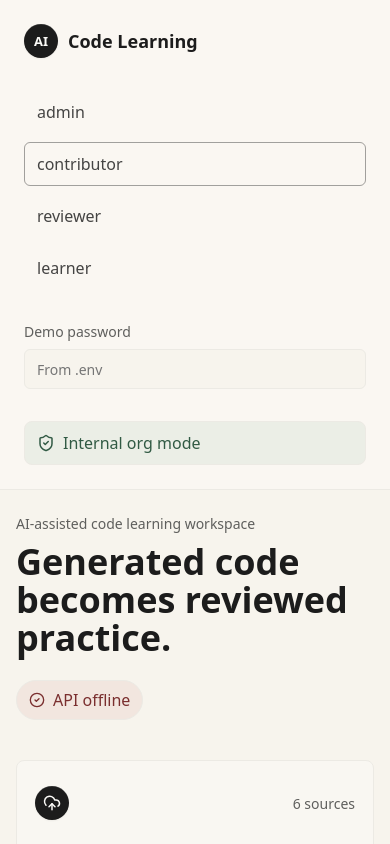
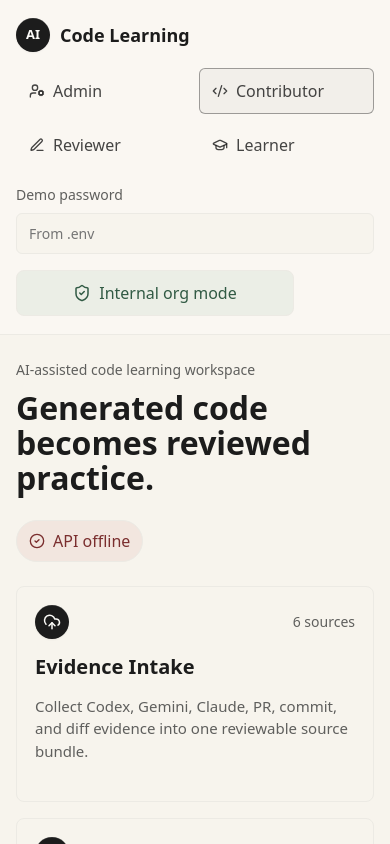
Before and after one commit to HuiungJang/learnloop, a React (Vite) app in the folder frontend/: page / in a window 390 px wide. Shown: the top 844 px of the page. Built offline with nearby package versions, Linux system fonts and the light colour scheme; no server answers.

Commit message:
style: 디자인 시스템 정교화

```diff
--- a/frontend/src/App.tsx
+++ b/frontend/src/App.tsx
@@ -2,19 +2,29 @@ import { useQuery } from "@tanstack/react-query";
 import {
   BookOpen,
   CheckCircle2,
+  Code2,
+  GraduationCap,
   GitPullRequest,
   Library,
   ListChecks,
+  PenLine,
   ShieldCheck,
   Sparkles,
   UploadCloud,
   Play,
-  RefreshCw
+  RefreshCw,
+  UserCog,
+  type LucideIcon
 } from "lucide-react";
 import { createSession, fetchHealth, listProviders, runLearningDemo, type DemoUser, type PatternCardResponse, type ProgressResponse, type ProviderResponse } from "./api/client";
 import { useState } from "react";
 
-const demoUsers: DemoUser[] = ["admin", "contributor", "reviewer", "learner"];
+const demoUsers: Array<{ id: DemoUser; label: string; icon: LucideIcon }> = [
+  { id: "admin", label: "Admin", icon: UserCog },
+  { id: "contributor", label: "Contributor", icon: Code2 },
+  { id: "reviewer", label: "Reviewer", icon: PenLine },
+  { id: "learner", label: "Learner", icon: GraduationCap }
+];
 
 const workflowCards = [
   {
@@ -74,11 +84,22 @@ export function App() {
         </a>
 
         <nav className="nav-list">
-          {demoUsers.map((user) => (
-            <button className={selectedUser === user ? "nav-active" : ""} key={user} onClick={() => setSelectedUser(user)} type="button">
-              {user}
-            </button>
-          ))}
+          {demoUsers.map((user) => {
+            const Icon = user.icon;
+
+            return (
+              <button
+                aria-pressed={selectedUser === user.id}
+                className={selectedUser === user.id ? "nav-active" : ""}
+                key={user.id}
+                onClick={() => setSelectedUser(user.id)}
+                type="button"
+              >
+                <Icon aria-hidden="true" size={16} />
+                <span>{user.label}</span>
+              </button>
+            );
+          })}
         </nav>
 
         <label className="demo-password-field">
--- a/frontend/src/styles.css
+++ b/frontend/src/styles.css
@@ -1,6 +1,28 @@
+@font-face {
+  font-family: "Camera Plain Variable";
+  font-style: normal;
+  font-weight: 400 600;
+  font-display: swap;
+  src: local("Camera Plain Variable"), local("CameraPlainVariable"), local("Camera Plain");
+}
+
 :root {
-  color: #1c1c1c;
-  background: #f7f4ed;
+  --cream: #f7f4ed;
+  --off-white: #fcfbf8;
+  --charcoal: #1c1c1c;
+  --muted: #5f5f5d;
+  --border: #eceae4;
+  --interactive-border: rgba(28, 28, 28, 0.4);
+  --surface-tint: rgba(28, 28, 28, 0.03);
+  --hover-tint: rgba(28, 28, 28, 0.04);
+  --success-text: #315a44;
+  --success-fill: rgba(66, 132, 97, 0.08);
+  --error-text: #7a2e2e;
+  --error-fill: rgba(176, 64, 64, 0.08);
+  --button-inset: rgba(255, 255, 255, 0.2) 0 0.5px 0 0 inset, rgba(0, 0, 0, 0.2) 0 0 0 0.5px inset, rgba(0, 0, 0, 0.05) 0 1px 2px 0;
+  --focus-shadow: rgba(0, 0, 0, 0.1) 0 4px 12px;
+  color: var(--charcoal);
+  background: var(--cream);
   font-family: "Camera Plain Variable", ui-sans-serif, system-ui, -apple-system, BlinkMacSystemFont, "Segoe UI", sans-serif;
   font-synthesis: none;
   text-rendering: optimizeLegibility;
@@ -14,10 +36,12 @@ body {
   min-width: 320px;
   min-height: 100vh;
   margin: 0;
-  background: #f7f4ed;
+  background: var(--cream);
+  line-height: 1.5;
 }
 
 button,
+input,
 a {
   font: inherit;
 }
@@ -29,7 +53,7 @@ a {
 
 .app-shell {
   display: grid;
-  grid-template-columns: 260px minmax(0, 1fr);
+  grid-template-columns: 248px minmax(0, 1fr);
   min-height: 100vh;
 }
 
@@ -41,7 +65,7 @@ a {
   gap: 32px;
   height: 100vh;
   padding: 24px;
-  border-right: 1px solid #eceae4;
+  border-right: 1px solid var(--border);
   background: rgba(252, 251, 248, 0.42);
 }
 
@@ -49,6 +73,7 @@ a {
   display: inline-flex;
   align-items: center;
   gap: 10px;
+  min-width: 0;
   font-size: 18px;
   font-weight: 600;
 }
@@ -57,9 +82,9 @@ a {
 .icon-pill {
   display: inline-grid;
   place-items: center;
-  color: #fcfbf8;
-  background: #1c1c1c;
-  box-shadow: rgba(255, 255, 255, 0.2) 0 0.5px 0 0 inset, rgba(0, 0, 0, 0.2) 0 0 0 0.5px inset, rgba(0, 0, 0, 0.05) 0 1px 2px 0;
+  color: var(--off-white);
+  background: var(--charcoal);
+  box-shadow: var(--button-inset);
 }
 
 .brand-mark {
@@ -75,6 +100,10 @@ a {
 }
 
 .nav-list button {
+  display: inline-flex;
+  align-items: center;
+  gap: 8px;
+  min-width: 0;
   padding: 10px 12px;
   border: 1px solid transparent;
   border-radius: 6px;
@@ -84,17 +113,27 @@ a {
   cursor: pointer;
 }
 
+.nav-list button span {
+  min-width: 0;
+  overflow-wrap: anywhere;
+}
+
+button svg {
+  flex-shrink: 0;
+}
+
 .nav-list button:hover,
 .nav-list button:focus-visible,
 .nav-list .nav-active {
-  border-color: rgba(28, 28, 28, 0.4);
+  border-color: var(--interactive-border);
+  background: var(--surface-tint);
   outline: none;
 }
 
 .demo-password-field {
   display: grid;
   gap: 8px;
-  color: #5f5f5d;
+  color: var(--muted);
   font-size: 14px;
 }
 
@@ -102,16 +141,15 @@ a {
   width: 100%;
   min-height: 40px;
   padding: 9px 12px;
-  border: 1px solid #eceae4;
+  border: 1px solid var(--border);
   border-radius: 6px;
-  color: #1c1c1c;
-  background: #f7f4ed;
-  font: inherit;
+  color: var(--charcoal);
+  background: var(--cream);
 }
 
 .demo-password-field input:focus-visible {
   outline: none;
-  box-shadow: rgba(0, 0, 0, 0.1) 0 4px 12px;
+  box-shadow: var(--focus-shadow);
 }
 
 .sidebar-status {
@@ -120,14 +158,14 @@ a {
   gap: 8px;
   margin-top: auto;
   padding: 10px 12px;
-  border: 1px solid #eceae4;
+  border: 1px solid var(--border);
   border-radius: 8px;
-  color: #315a44;
-  background: rgba(66, 132, 97, 0.08);
+  color: var(--success-text);
+  background: var(--success-fill);
 }
 
 .workspace {
-  width: min(100%, 1240px);
+  width: min(100%, 1200px);
   margin: 0 auto;
   padding: 40px;
 }
@@ -137,13 +175,14 @@ a {
   align-items: flex-start;
   justify-content: space-between;
   gap: 24px;
-  margin-bottom: 40px;
+  margin-bottom: 32px;
 }
 
 .eyebrow {
   margin: 0 0 10px;
-  color: #5f5f5d;
+  color: var(--muted);
   font-size: 14px;
+  font-weight: 480;
 }
 
 h1,
@@ -155,8 +194,8 @@ p {
 h1 {
   max-width: 760px;
   margin-bottom: 0;
-  color: #1c1c1c;
-  font-size: 52px;
+  color: var(--charcoal);
+  font-size: 48px;
   font-weight: 600;
   line-height: 1.05;
   letter-spacing: 0;
@@ -168,20 +207,20 @@ h1 {
   flex-shrink: 0;
   gap: 8px;
   padding: 8px 12px;
-  border: 1px solid #eceae4;
+  border: 1px solid var(--border);
   border-radius: 9999px;
-  color: #5f5f5d;
-  background: rgba(28, 28, 28, 0.03);
+  color: var(--muted);
+  background: var(--surface-tint);
 }
 
 .health-pill.success {
-  color: #315a44;
-  background: rgba(66, 132, 97, 0.08);
+  color: var(--success-text);
+  background: var(--success-fill);
 }
 
 .health-pill.error {
-  color: #7a2e2e;
-  background: rgba(176, 64, 64, 0.08);
+  color: var(--error-text);
+  background: var(--error-fill);
 }
 
 .summary-grid {
@@ -192,16 +231,21 @@ h1 {
 
 .workflow-card,
 .panel {
-  border: 1px solid #eceae4;
+  border: 1px solid var(--border);
   border-radius: 8px;
-  background: rgba(252, 251, 248, 0.36);
+  background: var(--cream);
 }
 
 .workflow-card {
   display: grid;
+  grid-template-rows: auto auto 1fr;
   gap: 16px;
-  min-height: 238px;
+  min-height: 216px;
   padding: 18px;
+}
+
+.workflow-card:hover {
+  border-color: rgba(28, 28, 28, 0.22);
 }
 
 .card-heading {
@@ -209,7 +253,7 @@ h1 {
   align-items: center;
   justify-content: space-between;
   gap: 12px;
-  color: #5f5f5d;
+  color: var(--muted);
   font-size: 14px;
 }
 
@@ -222,7 +266,7 @@ h1 {
 .workflow-card h2,
 .panel-title h2 {
   margin: 0;
-  color: #1c1c1c;
+  color: var(--charcoal);
   font-size: 20px;
   font-weight: 600;
   line-height: 1.2;
@@ -231,7 +275,7 @@ h1 {
 
 .workflow-card p {
   margin-bottom: 0;
-  color: #5f5f5d;
+  color: var(--muted);
   font-size: 15px;
   line-height: 1.5;
 }
@@ -263,10 +307,10 @@ h1 {
 .bundle-list button {
   min-height: 76px;
   padding: 14px;
-  border: 1px solid rgba(28, 28, 28, 0.4);
+  border: 1px solid var(--interactive-border);
   border-radius: 6px;
-  color: #1c1c1c;
-  background: #f7f4ed;
+  color: var(--charcoal);
+  background: var(--cream);
   text-align: left;
   cursor: pointer;
 }
@@ -274,7 +318,7 @@ h1 {
 .bundle-list button:hover,
 .bundle-list button:focus-visible {
   outline: none;
-  box-shadow: rgba(0, 0, 0, 0.1) 0 4px 12px;
+  box-shadow: var(--focus-shadow);
 }
 
 .action-row {
@@ -290,16 +334,28 @@ h1 {
   align-items: center;
   gap: 8px;
   min-height: 40px;
+  max-width: 100%;
   padding: 8px 14px;
   border-radius: 6px;
   cursor: pointer;
 }
 
+.primary-button:focus-visible,
+.secondary-button:focus-visible {
+  outline: none;
+  box-shadow: var(--focus-shadow);
+}
+
+.primary-button:active,
+.secondary-button:active {
+  opacity: 0.8;
+}
+
 .primary-button {
-  border: 1px solid #1c1c1c;
-  color: #fcfbf8;
-  background: #1c1c1c;
-  box-shadow: rgba(255, 255, 255, 0.2) 0 0.5px 0 0 inset, rgba(0, 0, 0, 0.2) 0 0 0 0.5px inset, rgba(0, 0, 0, 0.05) 0 1px 2px 0;
+  border: 1px solid var(--charcoal);
+  color: var(--off-white);
+  background: var(--charcoal);
+  box-shadow: var(--button-inset);
 }
 
 .primary-button:disabled {
@@ -308,9 +364,9 @@ h1 {
 }
 
 .secondary-button {
-  border: 1px solid rgba(28, 28, 28, 0.4);
-  color: #1c1c1c;
-  background: #f7f4ed;
+  border: 1px solid var(--interactive-border);
+  color: var(--charcoal);
+  background: var(--cream);
 }
 
 .status-list,
@@ -325,10 +381,10 @@ h1 {
 .tag-row span,
 .problem-list span {
   padding: 6px 9px;
-  border: 1px solid #eceae4;
+  border: 1px solid var(--border);
   border-radius: 9999px;
   color: rgba(28, 28, 28, 0.82);
-  background: rgba(28, 28, 28, 0.03);
+  background: var(--surface-tint);
   font-size: 13px;
 }
 
@@ -345,14 +401,14 @@ h1 {
 }
 
 .card-detail strong {
-  color: #1c1c1c;
+  color: var(--charcoal);
   font-size: 18px;
 }
 
 .card-detail p,
 .muted-copy {
   margin: 0;
-  color: #5f5f5d;
+  color: var(--muted);
   line-height: 1.5;
 }
 
@@ -366,7 +422,7 @@ h1 {
   grid-template-columns: minmax(0, 1fr) auto;
   gap: 4px 12px;
   padding: 12px;
-  border: 1px solid #eceae4;
+  border: 1px solid var(--border);
   border-radius: 8px;
 }
 
@@ -376,7 +432,7 @@ h1 {
 }
 
 .review-row small {
-  color: #5f5f5d;
+  color: var(--muted);
 }
 
 .review-row strong {
@@ -395,13 +451,29 @@ h1 {
 
   .sidebar {
     position: static;
+    display: grid;
+    grid-template-columns: minmax(180px, 1fr) minmax(240px, 320px);
+    align-items: center;
+    gap: 16px;
     height: auto;
     border-right: 0;
-    border-bottom: 1px solid #eceae4;
+    border-bottom: 1px solid var(--border);
   }
 
   .nav-list {
+    grid-column: 1 / -1;
     grid-template-columns: repeat(4, minmax(0, 1fr));
+  }
+
+  .demo-password-field {
+    min-width: 0;
+  }
+
+  .sidebar-status {
+    grid-column: 1 / -1;
+    width: min(100%, 278px);
+    margin-top: 0;
+    justify-content: center;
   }
 
   .summary-grid,
@@ -412,23 +484,54 @@ h1 {
 }
 
 @media (max-width: 720px) {
+  .sidebar {
+    grid-template-columns: 1fr;
+    padding: 18px 16px;
+  }
+
   .workspace {
     padding: 24px 16px;
   }
 
   .topbar {
     flex-direction: column;
+    margin-bottom: 24px;
   }
 
   h1 {
     font-size: 36px;
+    line-height: 1.1;
+  }
+
+  .health-pill {
+    align-self: flex-start;
   }
 
   .summary-grid,
   .workbench,
   .split-grid,
-  .bundle-list,
-  .nav-list {
+  .bundle-list {
     grid-template-columns: 1fr;
   }
+
+  .nav-list {
+    grid-template-columns: repeat(2, minmax(0, 1fr));
+  }
 }
+
+@media (max-width: 420px) {
+  h1 {
+    font-size: 32px;
+  }
+
+  .action-row,
+  .primary-button,
+  .secondary-button {
+    width: 100%;
+  }
+
+  .primary-button,
+  .secondary-button {
+    justify-content: center;
+  }
+}
```
